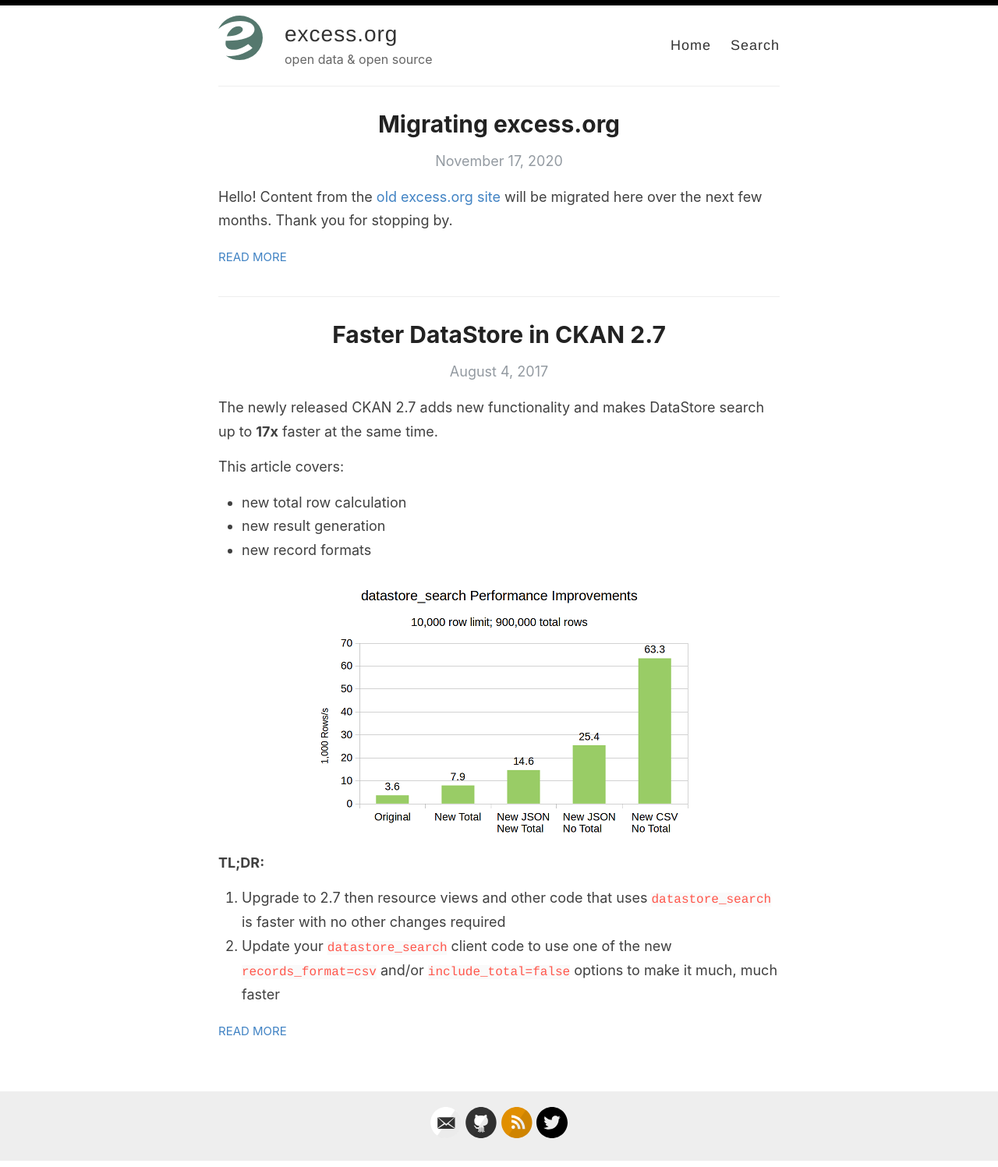
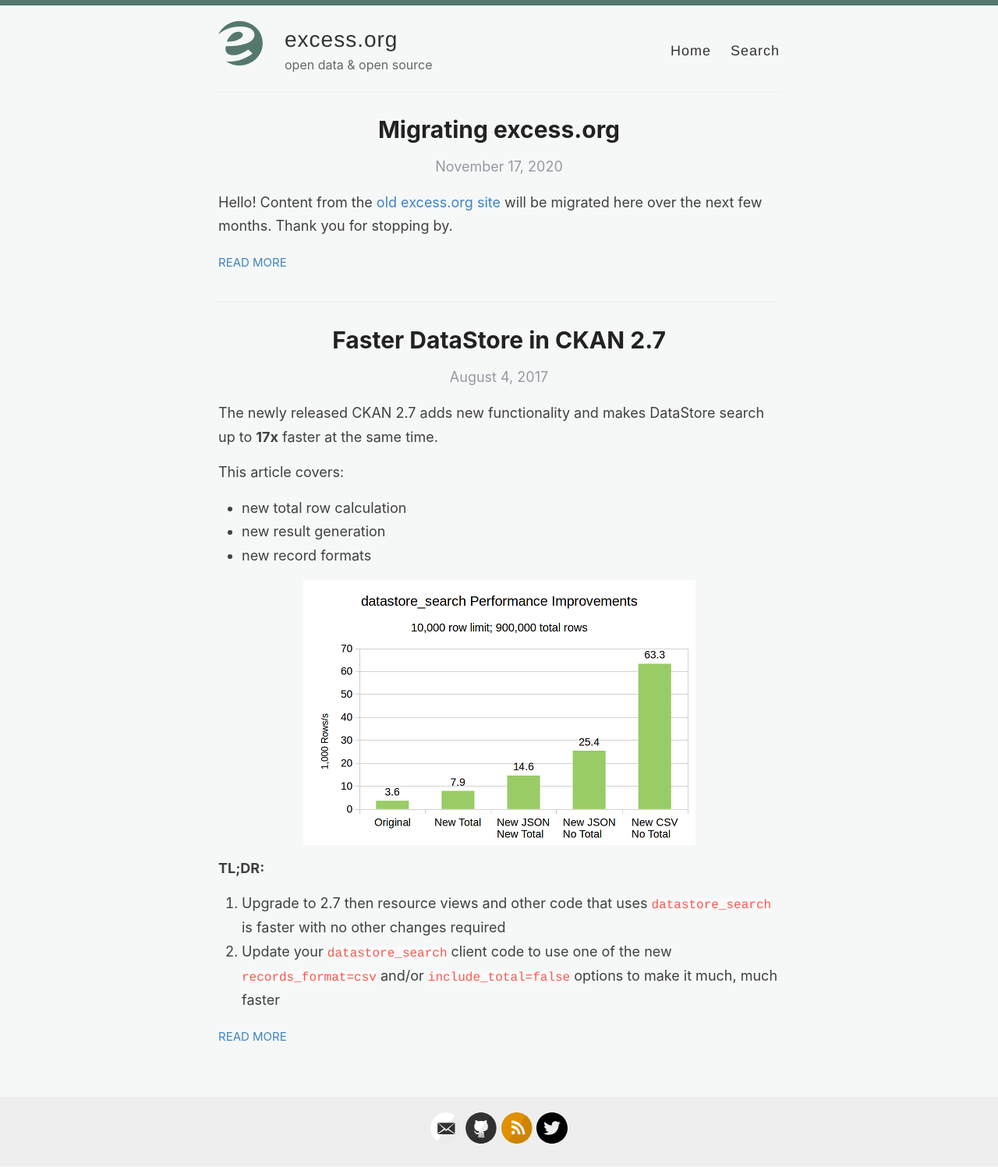
Before and after one commit to wardi/wardi.github.io, a Jekyll site: the page built from index.html, in a window 1280 px wide. Shown: the whole page at 78% size. Built offline with Jekyll 4.4.1, drawn with Linux system fonts in a browser that asks for light colours; the list of posts is cut into pages by our own code.

Commit message:
more gray-cyan

```diff
--- a/assets/style.scss
+++ b/assets/style.scss
@@ -21,7 +21,7 @@
 }
 
 body {
-  background: #fff;
+  background: #f5f8f7;
   font-family: -system-ui, -apple-system, BlinkMacSystemFont, "Segoe UI", Roboto, Helvetica, Arial, sans-serif, "Apple Color Emoji", "Segoe UI Emoji", "Segoe UI Symbol";
   color: #404040;
   line-height: 1.7;
@@ -434,11 +434,10 @@
 }
 
 #bar {
-    background: #000;
+    background: #54776d;
     height: 7px;
     background-size: cover;
     background-position: left 60%;
-    position: fixed;
     top: 0;
     width: 100%;
     overflow: hidden;
```
